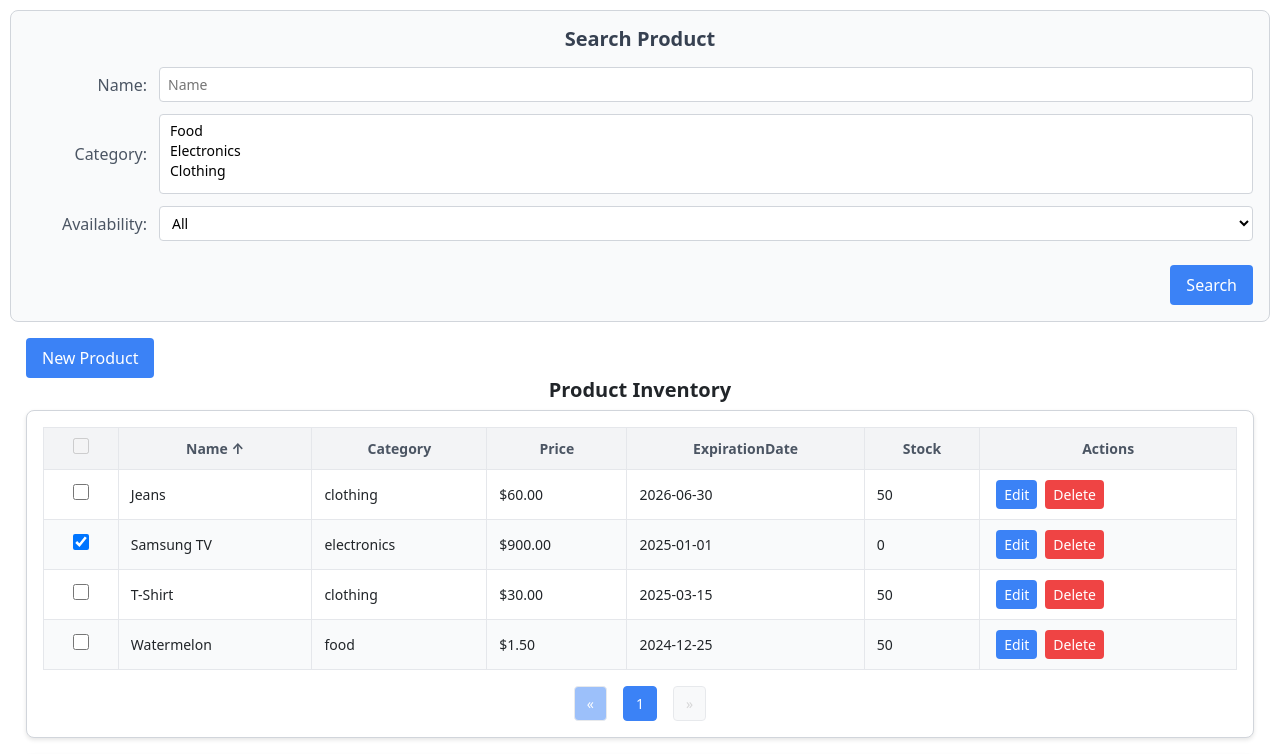
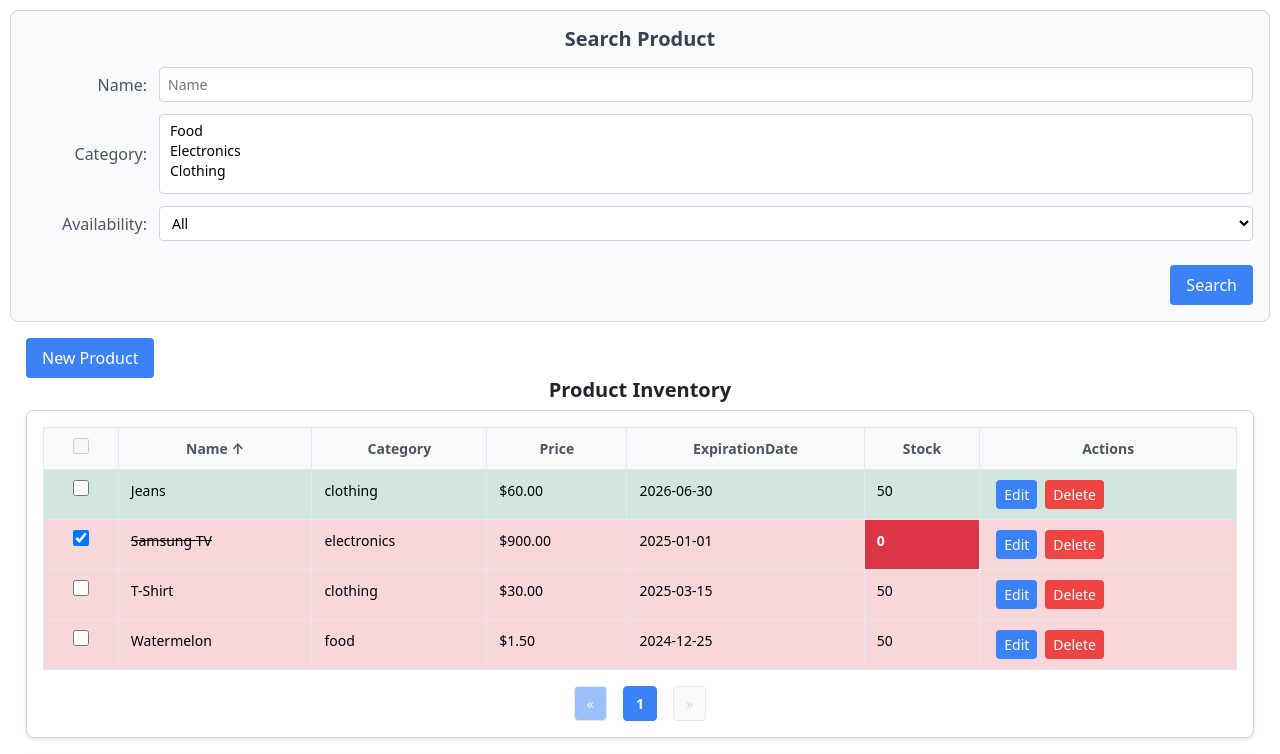
Before and after one commit to gramos-encora/Stock-and-Inventory-App, a React (Create React App) app in the folder frontend/: page / in a window 1280 px wide. Shown: the top 754 px of the page. Built offline with nearby package versions, Linux system fonts and the light colour scheme.

Commit message:
Added coloring depending on stock and expiration date InventoryTable

```diff
--- a/frontend/src/components/InventoryTable.tsx
+++ b/frontend/src/components/InventoryTable.tsx
@@ -64,10 +64,39 @@ const InventoryTable: React.FC<Props> = ({
     setSortOrder(isSameColumn && sortOrder === "asc" ? "desc" : "asc");
   };
 
+  const getRowClass = (expirationDate: string | null) => {
+    if (!expirationDate) return "";
+    const today = new Date();
+    const expiry = new Date(expirationDate);
+    const diffInDays = Math.ceil(
+      (expiry.getTime() - today.getTime()) / (1000 * 60 * 60 * 24)
+    );
+
+    if (diffInDays < 0) {
+      return "table-danger"; // Expirado
+    } else if (diffInDays <= 7) {
+      return "table-danger"; // Menos de 1 semana
+    } else if (diffInDays <= 14) {
+      return "table-warning"; // Entre 1 y 2 semanas
+    } else {
+      return "table-success"; // Más de 2 semanas
+    }
+  };
+
+  const getStockCellClass = (stock: number) => {
+    if (stock < 5) {
+      return "bg-danger text-white fw-bold"; // Rojo
+    } else if (stock >= 5 && stock <= 10) {
+      return "bg-warning"; // Naranja
+    } else {
+      return ""; // Sin color
+    }
+  };
+
   return (
     <div className="inventory-table">
-      <table className="w-full border-collapse border border-gray-300">
-        <thead className="bg-gray-200">
+      <table className="table table-bordered table-hover">
+        <thead className="table-light">
           <tr>
             <th>
               <input type="checkbox" disabled />
@@ -88,20 +117,29 @@ const InventoryTable: React.FC<Props> = ({
           </tr>
         </thead>
         <tbody>
-          {paginatedProducts.map((product) => (
-            <tr key={product.id}>
+          {paginatedProducts.map((product) => {
+            const rowClass = getRowClass(product.expirationDate);
+            const stockCellClass = getStockCellClass(product.stock);
+            const isOutOfStock = product.stock === 0;
+
+            return (
+              <tr key={product.id} className={rowClass}>
                 <td className="text-center">
                   <input
                     type="checkbox"
-                  checked={product.stock === 0}
-                  onChange={() => onToggleStock(product.id)} // Aquí sí modificamos
+                    checked={isOutOfStock}
+                    onChange={() => onToggleStock(product.id)}
                   />
                 </td>
-              <td>{product.name}</td>
+                <td
+                  className={isOutOfStock ? "text-decoration-line-through" : ""}
+                >
+                  {product.name}
+                </td>
                 <td>{product.category}</td>
                 <td>${product.price.toFixed(2)}</td>
-              <td>{product.expirationDate}</td>
-              <td>{product.stock}</td>
+                <td>{product.expirationDate || "N/A"}</td>
+                <td className={stockCellClass}>{product.stock}</td>
                 <td>
                   <button onClick={() => alert(`Edit ${product.name}`)}>
                     Edit
@@ -111,7 +149,8 @@ const InventoryTable: React.FC<Props> = ({
                   </button>
                 </td>
               </tr>
-          ))}
+            );
+          })}
         </tbody>
       </table>
 
--- a/frontend/src/styles/InventoryTable.css
+++ b/frontend/src/styles/InventoryTable.css
@@ -36,13 +36,7 @@
     color: #4b5563;
 }
 
-.inventory-table tbody tr:nth-child(even) {
-    background-color: #f9fafb;
-}
 
-.inventory-table tbody tr:hover {
-    background-color: #f1f5f9;
-}
 
 /* Checkbox */
 .inventory-table input[type="checkbox"] {
@@ -113,3 +107,7 @@
     color: white;
     border-color: #3b82f6;
 }
+
+.font-bold {
+   font-weight: bold;
+}
```
Lines whose indentation alone changed are shown as unchanged.
